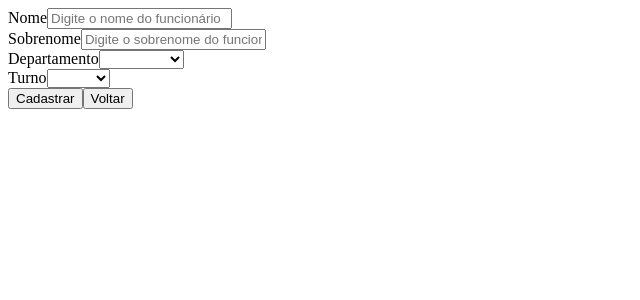
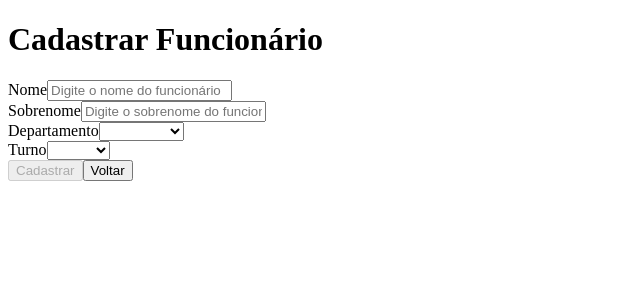
Before and after one commit to geovannaotoni/angular-crud, an Angular app: page /cadastro in a window 1280 px wide. Shown: the top 300 px of the page, without its empty margins (0-640 px from the left). Built offline with nearby package versions, Linux system fonts and the light colour scheme.

Commit message:
feat: links criar funcionarios component with funcionarios form component

```diff
--- a/backend/db.json
+++ b/backend/db.json
@@ -29,6 +29,16 @@
       "ativo": true,
       "dataCriacao": "2024-08-18T19:26:25.712Z",
       "dataAtualizacao": "2024-08-18T19:26:25.712Z"
+    },
+    {
+      "id": 4,
+      "nome": "Julia",
+      "sobrenome": "Souza",
+      "departamento": "Comercial",
+      "turno": "Tarde",
+      "ativo": true,
+      "dataCriacao": "2024-08-18T19:31:35.788Z",
+      "dataAtualizacao": "2024-08-18T19:31:35.788Z"
     }
   ]
 }
--- a/src/app/funcionarios/criar-funcionarios/criar-funcionarios.component.html
+++ b/src/app/funcionarios/criar-funcionarios/criar-funcionarios.component.html
@@ -1,3 +1,7 @@
 <div>
-  <app-funcionario-form (submitFuncionario)="createFuncionario($event)"></app-funcionario-form>
+  <app-funcionario-form
+    (submitFuncionario)="createFuncionario($event)"
+    [btnAction]="'Cadastrar'"
+    [btnTitle]="'Cadastrar Funcionário'"
+  ></app-funcionario-form>
 </div>
--- a/src/app/funcionarios/criar-funcionarios/criar-funcionarios.component.ts
+++ b/src/app/funcionarios/criar-funcionarios/criar-funcionarios.component.ts
@@ -1,4 +1,5 @@
 import { Component, OnInit } from '@angular/core';
+import { Router } from '@angular/router';
 import { Funcionario } from 'src/app/models/Funcionarios';
 import { FuncionarioService } from 'src/app/services/funcionario.service';
 
@@ -10,7 +11,10 @@ import { FuncionarioService } from 'src/app/services/funcionario.service';
 })
 export class CriarFuncionariosComponent implements OnInit {
 
-  constructor(private funcionarioService: FuncionarioService) { }
+  btnAction = 'Cadastrar';
+  btnTitle = 'Cadastrar Funcionário';
+
+  constructor(private funcionarioService: FuncionarioService, private router: Router) { }
 
   ngOnInit(): void {
 
@@ -19,6 +23,7 @@ export class CriarFuncionariosComponent implements OnInit {
   createFuncionario(funcionario: Funcionario) {
     this.funcionarioService.addFuncionario(funcionario).subscribe(() => {
       // console.log('Funcionário criado com sucesso');
+      this.router.navigate(['/funcionarios']);
     });
   }
 }
--- a/src/app/funcionarios/funcionario-form/funcionario-form.component.html
+++ b/src/app/funcionarios/funcionario-form/funcionario-form.component.html
@@ -1,3 +1,4 @@
+<h1>{{ btnTitle }}</h1>
 <form [formGroup]="funcionariosForm" (ngSubmit)="submit()" >
   <div class="input-box">
     <label for="nome">Nome</label>
@@ -53,7 +54,7 @@
   </div>
 
   <div class="btn-box">
-    <button type="submit">Cadastrar</button>
+    <button type="submit" [disabled]="!funcionariosForm.valid">{{btnAction}}</button>
     <button type="button" routerLink="/funcionarios">Voltar</button>
   </div>
 </form>
--- a/src/app/funcionarios/funcionario-form/funcionario-form.component.ts
+++ b/src/app/funcionarios/funcionario-form/funcionario-form.component.ts
@@ -1,5 +1,5 @@
-import { Component, EventEmitter, OnInit, Output } from '@angular/core';
-import { FormControl, FormGroup } from '@angular/forms';
+import { Component, EventEmitter, Input, OnInit, Output } from '@angular/core';
+import { FormControl, FormGroup, Validators } from '@angular/forms';
 import { Funcionario } from 'src/app/models/Funcionarios';
 
 @Component({
@@ -10,16 +10,18 @@ import { Funcionario } from 'src/app/models/Funcionarios';
 export class FuncionarioFormComponent implements OnInit {
   funcionariosForm!: FormGroup;
   @Output() submitFuncionario = new EventEmitter<Funcionario>();
+  @Input() btnAction!: string;
+  @Input() btnTitle!: string;
 
   constructor() { }
 
   ngOnInit(): void {
     this.funcionariosForm = new FormGroup({
       id: new FormControl(0),
-      nome: new FormControl(''),
-      sobrenome: new FormControl(''),
-      departamento: new FormControl(''),
-      turno: new FormControl(''),
+      nome: new FormControl('', [Validators.required]),
+      sobrenome: new FormControl('', [Validators.required]),
+      departamento: new FormControl('', [Validators.required]),
+      turno: new FormControl('', [Validators.required]),
       ativo: new FormControl(true),
       dataCriacao: new FormControl(new Date()),
       dataAtualizacao: new FormControl(new Date()),
```
